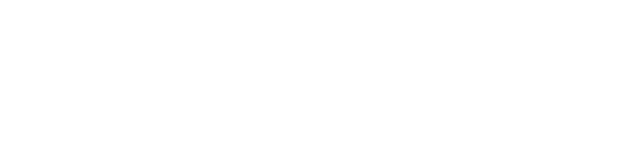
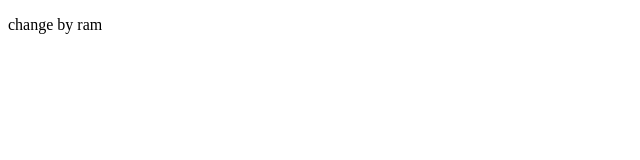
Before and after one commit to Gujjarharsh/testing, a plain HTML site: page index.html in a window 1280 px wide. Shown: the whole page, without its empty margins (0-640 px from the left). Drawn offline with Linux system fonts and the light colour scheme.

Commit message:
changes done

```diff
--- a/index.html
+++ b/index.html
@@ -6,6 +6,6 @@
     <title>hey this is testing of git commands</title>
 </head>
 <body>
-
+    <p>change by ram </p>
 </body>
 </html>
```
